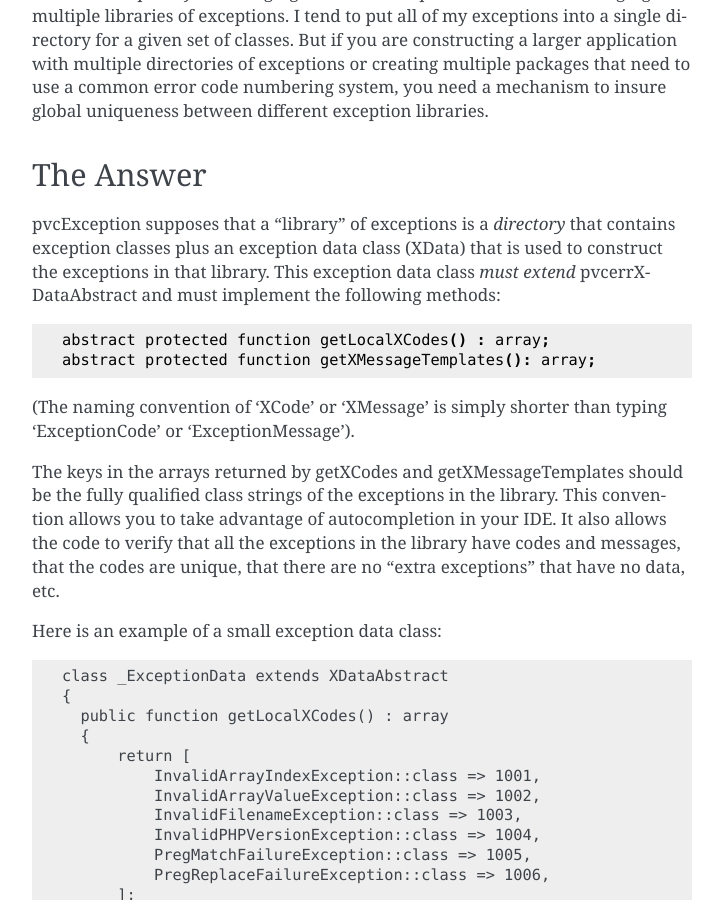
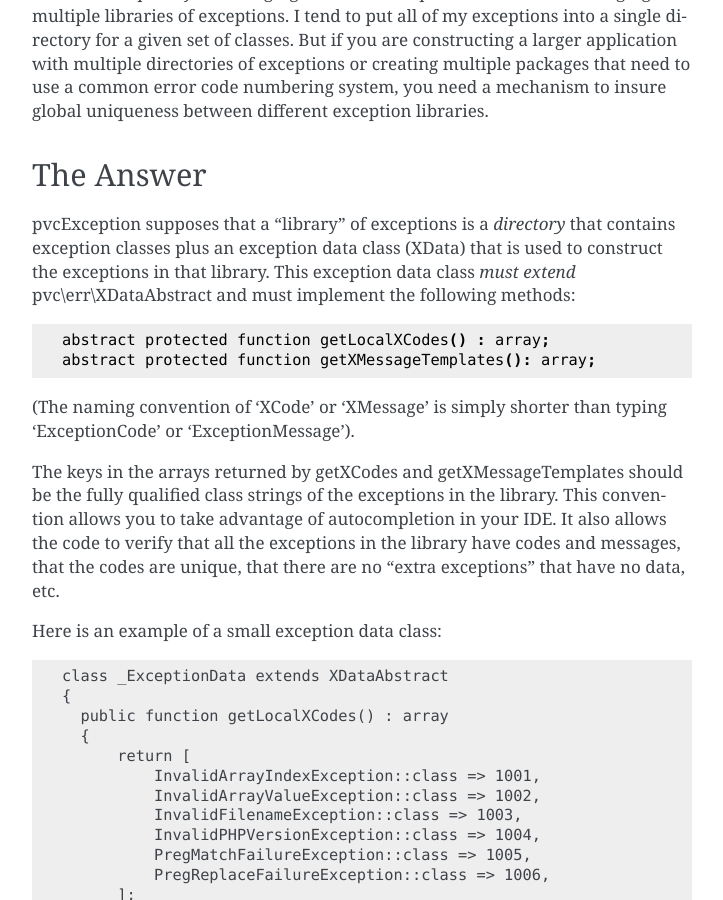
Before and after one commit to dwilbourne/pvcErr, a Sphinx documentation site: the page built from docs/source/discussion.rst, in a window 1280 px wide and 900 px high, scrolled down 768 px. Shown: the whole window, without its empty margins (388-1111 px from the left). Built offline with Sphinx 7.4.7, drawn with Linux system fonts in a browser that asks for light colours.

Commit message:
fix typo

```diff
--- a/docs/source/discussion.rst
+++ b/docs/source/discussion.rst
@@ -38,7 +38,7 @@ The Answer
 
 pvcException supposes that a "library" of exceptions is a *directory* that contains exception classes plus an exception
 data class (XData) that is used to construct the exceptions in that library.  This exception data class *must extend*
-pvc\err\XDataAbstract and must implement the following methods::
+pvc\\err\\XDataAbstract and must implement the following methods::
 
 
   abstract protected function getLocalXCodes() : array;
```
